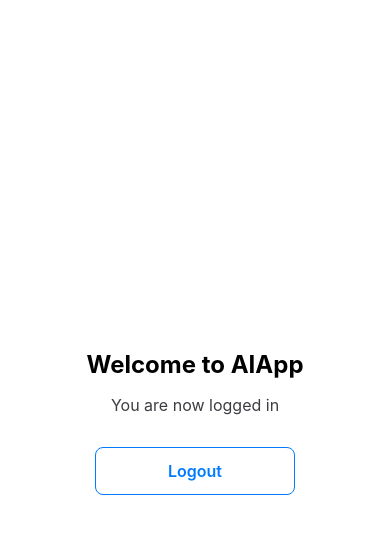
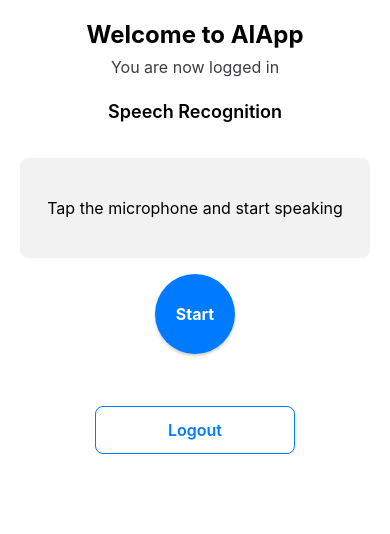
Before and after one commit to shashicode2n4mcoffee/medapp, a React Native app: screen /Home in a window 390 px wide. Shown: the top 534 px of the page. Built offline with nearby package versions, Linux system fonts and the light colour scheme.

Commit message:
Added the basic speech functionality

```diff
--- a/package.json
+++ b/package.json
@@ -10,6 +10,7 @@
     "test": "jest"
   },
   "dependencies": {
+    "@react-native-voice/voice": "^3.2.4",
     "@react-navigation/native": "^7.1.6",
     "@react-navigation/native-stack": "^7.3.10",
     "react": "19.0.0",
--- /dev/null
+++ b/src/components/SpeechToText.tsx
@@ -0,0 +1,193 @@
+import React, { useState, useEffect } from 'react';
+import { View, Text, StyleSheet, TouchableOpacity, Platform, PermissionsAndroid, useColorScheme } from 'react-native';
+import Voice, { SpeechResultsEvent, SpeechErrorEvent } from '@react-native-voice/voice';
+import { Colors } from '../theme/Colors';
+
+interface SpeechToTextProps {
+  onSpeechResult?: (text: string) => void;
+  placeholder?: string;
+}
+
+const SpeechToText: React.FC<SpeechToTextProps> = ({
+  onSpeechResult,
+  placeholder = 'Tap microphone and start speaking'
+}) => {
+  const isDarkMode = useColorScheme() === 'dark';
+  const [isListening, setIsListening] = useState(false);
+  const [speechText, setSpeechText] = useState('');
+  const [hasPermission, setHasPermission] = useState(false);
+  const [error, setError] = useState<string | null>(null);
+
+  useEffect(() => {
+    // Initialize Voice
+    const initVoice = async () => {
+      Voice.onSpeechStart = onSpeechStart;
+      Voice.onSpeechEnd = onSpeechEnd;
+      Voice.onSpeechError = onSpeechError;
+      Voice.onSpeechResults = onSpeechResults;
+
+      // Request permissions on Android
+      if (Platform.OS === 'android') {
+        try {
+          const granted = await PermissionsAndroid.request(
+            PermissionsAndroid.PERMISSIONS.RECORD_AUDIO,
+            {
+              title: 'Microphone Permission',
+              message: 'This app needs access to your microphone for speech recognition.',
+              buttonPositive: 'OK',
+              buttonNegative: 'Cancel',
+            }
+          );
+          setHasPermission(granted === PermissionsAndroid.RESULTS.GRANTED);
+        } catch (err) {
+          setError('Error requesting microphone permission');
+          console.error(err);
+        }
+      } else {
+        // iOS permissions are requested when needed
+        setHasPermission(true);
+      }
+    };
+
+    initVoice();
+
+    // Cleanup Voice listeners on component unmount
+    return () => {
+      Voice.destroy().then(Voice.removeAllListeners);
+    };
+  }, []);
+
+  const onSpeechStart = () => {
+    setIsListening(true);
+    setError(null);
+  };
+
+  const onSpeechEnd = () => {
+    setIsListening(false);
+  };
+
+  const onSpeechError = (e: SpeechErrorEvent) => {
+    setError(e.error?.message || 'Speech recognition error');
+    setIsListening(false);
+  };
+
+  const onSpeechResults = (e: SpeechResultsEvent) => {
+    const result = e.value?.[0] || '';
+    setSpeechText(result);
+    if (onSpeechResult) {
+      onSpeechResult(result);
+    }
+  };
+
+  const startSpeechToText = async () => {
+    if (!hasPermission) {
+      setError('Microphone permission not granted');
+      return;
+    }
+
+    setError(null);
+    setSpeechText('');
+
+    try {
+      await Voice.start('en-US');
+    } catch (e) {
+      setError('Error starting speech recognition');
+      console.error(e);
+    }
+  };
+
+  const stopSpeechToText = async () => {
+    try {
+      await Voice.stop();
+    } catch (e) {
+      console.error(e);
+    }
+  };
+
+  const toggleListening = () => {
+    if (isListening) {
+      stopSpeechToText();
+    } else {
+      startSpeechToText();
+    }
+  };
+
+  return (
+    <View style={styles.container}>
+      {error ? (
+        <Text style={styles.errorText}>{error}</Text>
+      ) : null}
+
+      <View style={styles.resultContainer}>
+        <Text
+          style={[
+            styles.resultText,
+            { color: isDarkMode ? Colors.textLight : Colors.textPrimary }
+          ]}
+        >
+          {speechText || placeholder}
+        </Text>
+      </View>
+
+      <TouchableOpacity
+        style={[
+          styles.micButton,
+          isListening ?
+            { backgroundColor: Colors.error } :
+            { backgroundColor: Colors.primary }
+        ]}
+        onPress={toggleListening}
+        activeOpacity={0.7}
+      >
+        <Text style={styles.micButtonText}>
+          {isListening ? 'Stop' : 'Start'}
+        </Text>
+      </TouchableOpacity>
+    </View>
+  );
+};
+
+const styles = StyleSheet.create({
+  container: {
+    width: '100%',
+    alignItems: 'center',
+    marginVertical: 20,
+  },
+  resultContainer: {
+    width: '100%',
+    minHeight: 100,
+    borderRadius: 8,
+    backgroundColor: 'rgba(0,0,0,0.05)',
+    padding: 16,
+    marginBottom: 16,
+    justifyContent: 'center',
+  },
+  resultText: {
+    fontSize: 16,
+    textAlign: 'center',
+  },
+  micButton: {
+    width: 80,
+    height: 80,
+    borderRadius: 40,
+    justifyContent: 'center',
+    alignItems: 'center',
+    elevation: 3,
+    shadowColor: '#000',
+    shadowOffset: { width: 0, height: 2 },
+    shadowOpacity: 0.2,
+    shadowRadius: 3,
+  },
+  micButtonText: {
+    color: 'white',
+    fontSize: 16,
+    fontWeight: 'bold',
+  },
+  errorText: {
+    color: Colors.error,
+    marginBottom: 10,
+    textAlign: 'center',
+  }
+});
+
+export default SpeechToText;
--- a/src/screens/HomeScreen.tsx
+++ b/src/screens/HomeScreen.tsx
@@ -1,9 +1,10 @@
-import React from 'react';
-import { View, Text, StyleSheet, useColorScheme } from 'react-native';
+import React, { useState } from 'react';
+import { View, Text, StyleSheet, useColorScheme, ScrollView } from 'react-native';
 import { NativeStackNavigationProp } from '@react-navigation/native-stack';
 import { SafeAreaView } from 'react-native-safe-area-context';
 import { Colors } from '../theme/Colors';
 import Button from '../components/Button';
+import SpeechToText from '../components/SpeechToText';
 import { RootStackParamList } from '../navigation/AppNavigator';
 
 type HomeScreenProps = {
@@ -12,9 +13,14 @@ type HomeScreenProps = {
 
 const HomeScreen = ({ navigation }: HomeScreenProps) => {
   const isDarkMode = useColorScheme() === 'dark';
+  const [recognizedText, setRecognizedText] = useState<string>('');
 
   const handleLogout = () => {
     navigation.replace('Login');
+  };
+
+  const handleSpeechResult = (text: string) => {
+    setRecognizedText(text);
   };
 
   return (
@@ -25,6 +31,7 @@ const HomeScreen = ({ navigation }: HomeScreenProps) => {
       ]}
       edges={['top', 'bottom']}
     >
+      <ScrollView contentContainerStyle={styles.scrollContent}>
         <View style={styles.content}>
           <Text style={[
             styles.title,
@@ -39,6 +46,39 @@ const HomeScreen = ({ navigation }: HomeScreenProps) => {
             You are now logged in
           </Text>
 
+          <View style={styles.speechContainer}>
+            <Text style={[
+              styles.sectionTitle,
+              { color: isDarkMode ? Colors.textLight : Colors.textPrimary }
+            ]}>
+              Speech Recognition
+            </Text>
+            <SpeechToText
+              onSpeechResult={handleSpeechResult}
+              placeholder="Tap the microphone and start speaking"
+            />
+
+            {recognizedText ? (
+              <View style={[
+                styles.transcriptContainer,
+                { backgroundColor: isDarkMode ? 'rgba(255,255,255,0.1)' : 'rgba(0,0,0,0.05)' }
+              ]}>
+                <Text style={[
+                  styles.transcriptTitle,
+                  { color: isDarkMode ? Colors.textLight : Colors.textPrimary }
+                ]}>
+                  Transcript:
+                </Text>
+                <Text style={[
+                  styles.transcriptText,
+                  { color: isDarkMode ? Colors.textLight : Colors.textPrimary }
+                ]}>
+                  {recognizedText}
+                </Text>
+              </View>
+            ) : null}
+          </View>
+
           <Button
             title="Logout"
             onPress={handleLogout}
@@ -46,6 +86,7 @@ const HomeScreen = ({ navigation }: HomeScreenProps) => {
             style={styles.logoutButton}
           />
         </View>
+      </ScrollView>
     </SafeAreaView>
   );
 };
@@ -54,21 +95,48 @@ const styles = StyleSheet.create({
   container: {
     flex: 1,
   },
+  scrollContent: {
+    flexGrow: 1,
+  },
   content: {
     flex: 1,
     alignItems: 'center',
-    justifyContent: 'center',
     padding: 20,
   },
   title: {
     fontSize: 24,
     fontWeight: 'bold',
-    marginBottom: 16,
+    marginBottom: 8,
   },
   subtitle: {
     fontSize: 16,
     textAlign: 'center',
+    marginBottom: 24,
+  },
+  speechContainer: {
+    width: '100%',
     marginBottom: 32,
+  },
+  sectionTitle: {
+    fontSize: 18,
+    fontWeight: '600',
+    marginBottom: 16,
+    textAlign: 'center',
+  },
+  transcriptContainer: {
+    padding: 16,
+    borderRadius: 8,
+    marginTop: 16,
+    width: '100%',
+  },
+  transcriptTitle: {
+    fontSize: 14,
+    fontWeight: '600',
+    marginBottom: 8,
+  },
+  transcriptText: {
+    fontSize: 16,
+    lineHeight: 24,
   },
   logoutButton: {
     width: 200,
```
Also changed, not shown: 4 other files (tests, documents, lock files or other folders). Lines whose indentation alone changed are shown as unchanged.
